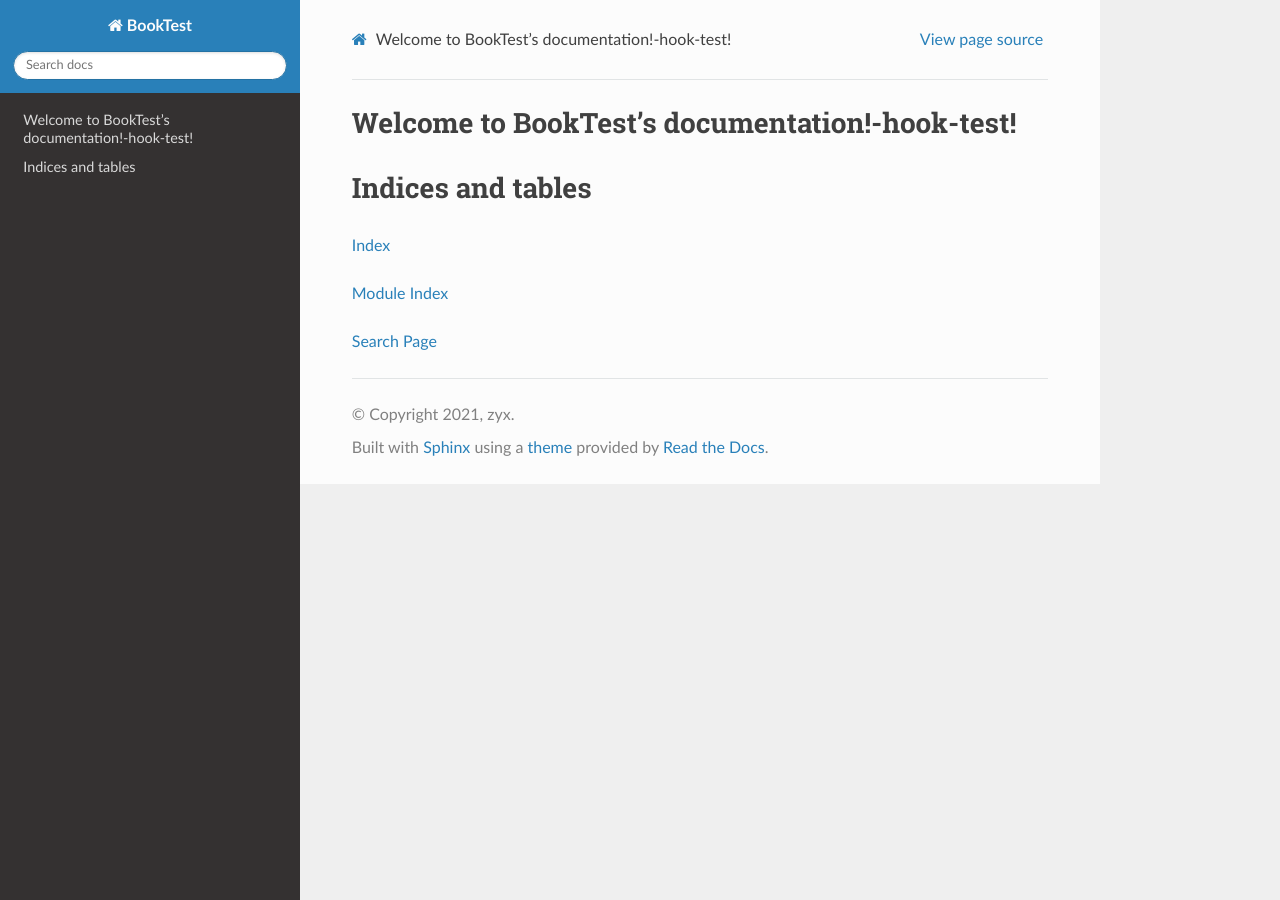
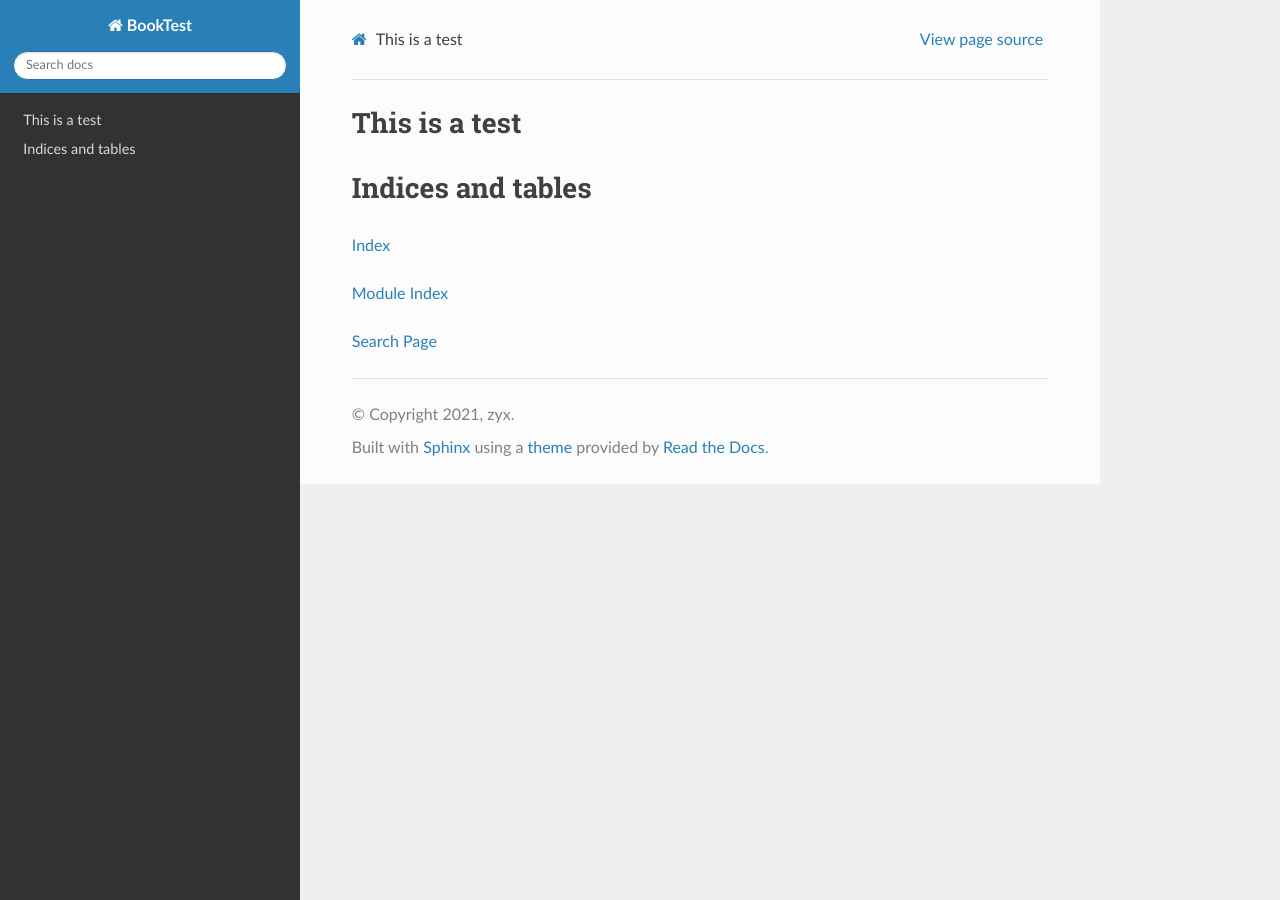
Before and after one commit to Silence-zyx/readdoc-test, a Sphinx documentation site: the page built from docs/index.rst, in a window 1280 px wide. Built offline with Sphinx 7.4.7 and the Read the Docs theme 2.0.0, drawn with Linux system fonts in a browser that asks for light colours.

Commit message:
Update index.rst

```diff
--- a/docs/index.rst
+++ b/docs/index.rst
@@ -3,7 +3,7 @@
    You can adapt this file completely to your liking, but it should at least
    contain the root `toctree` directive.
 
-Welcome to BookTest's documentation!-hook-test!
+This is a test
 ==================================================
 
 .. toctree::
```
